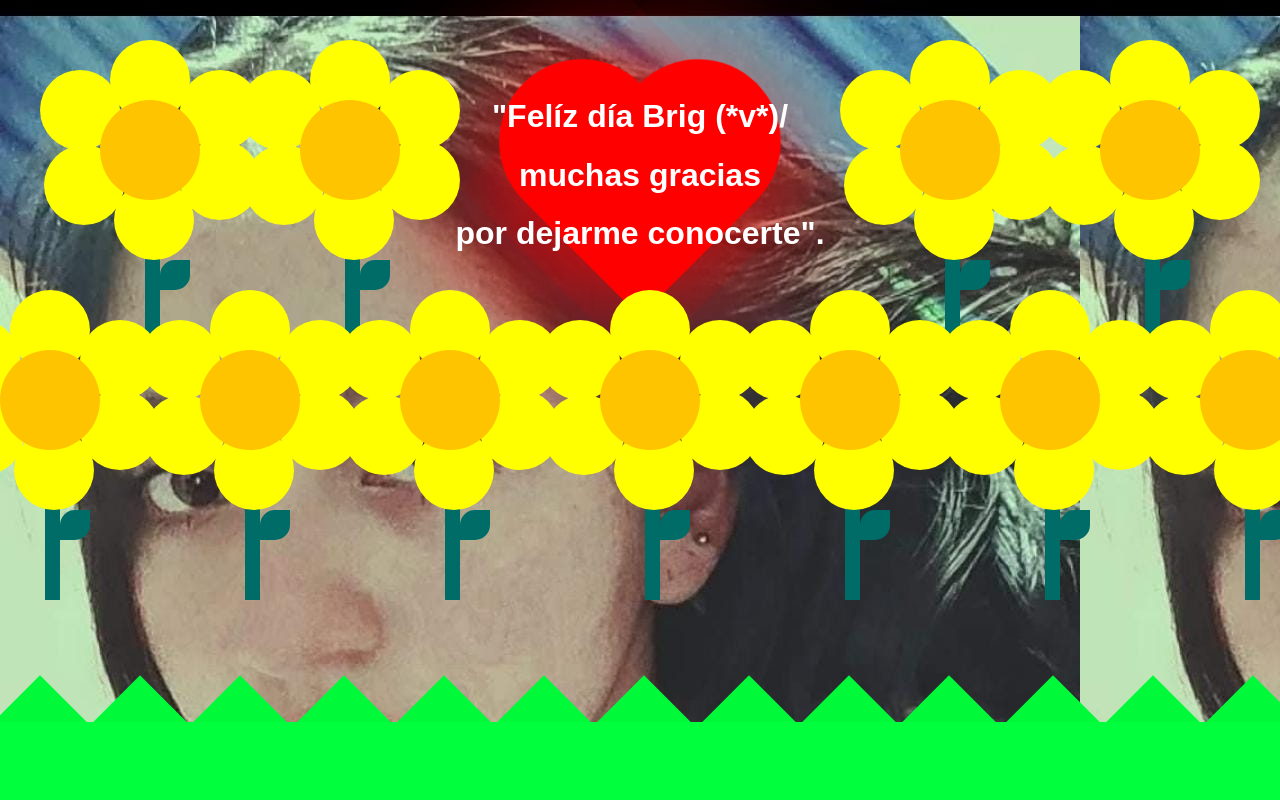
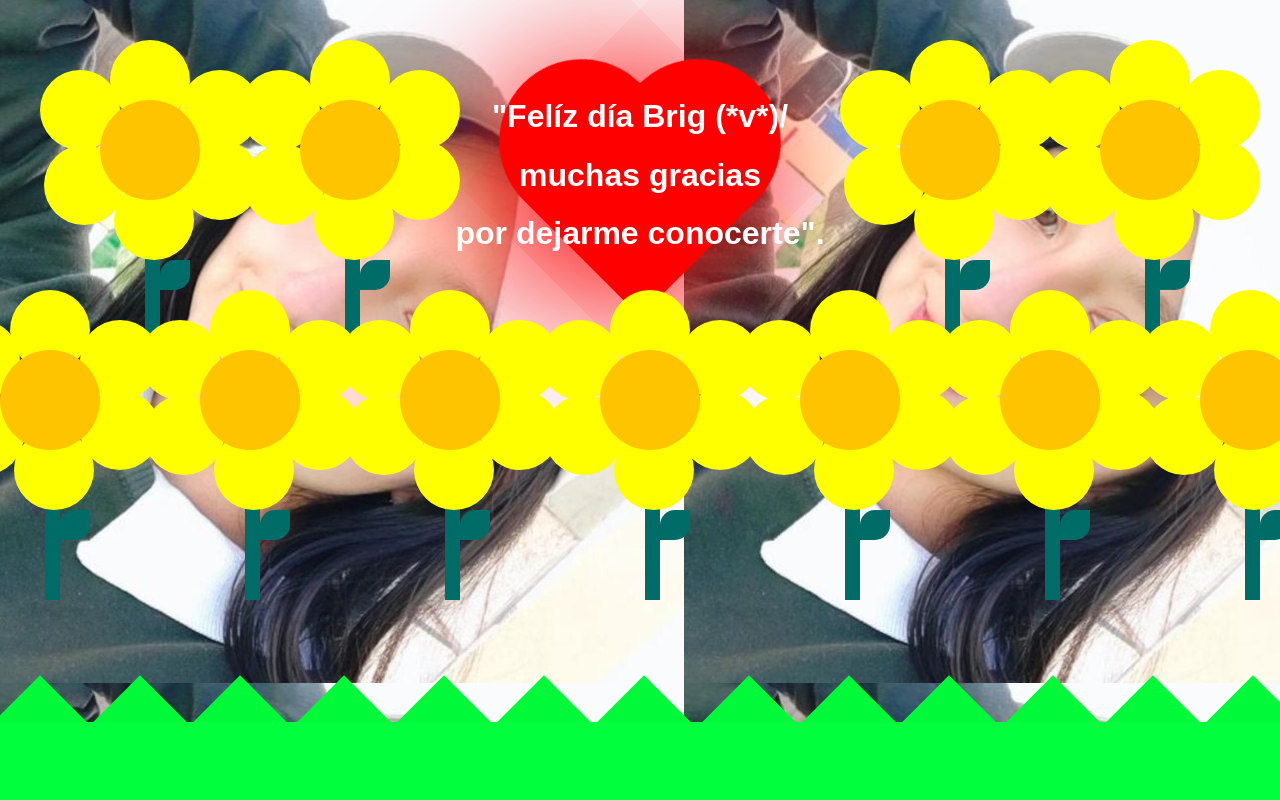
Before and after one commit to BrayanAndrade1/Brig, a plain HTML site: page index.html in a window 1280 px wide. Shown: the top 800 px of the page. Drawn offline with Linux system fonts and the light colour scheme.

Commit message:
style2.css

```diff
--- a/style2.css
+++ b/style2.css
@@ -2,7 +2,7 @@ body{
 	margin: 0; padding: 0; min-height: 50vh; display: flex; align-items: center; justify-content: center;
     background: #0270ff8a;
     background-image: linear-gradient(rgba(255, 255, 255, 0), rgba(255, 196, 0, 0)),
-    url('Brig.jpg');
+    url('Brigith.jpg');
 }
 .heart{
     height: 150px; width: 150px; background-color: red; position: relative; transform: rotate(45deg);
```
